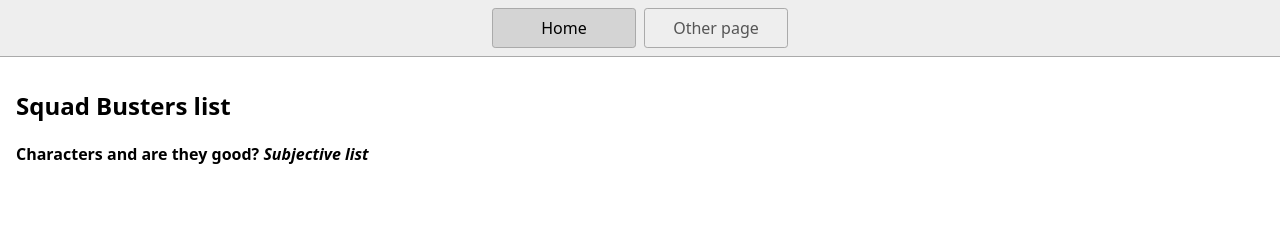
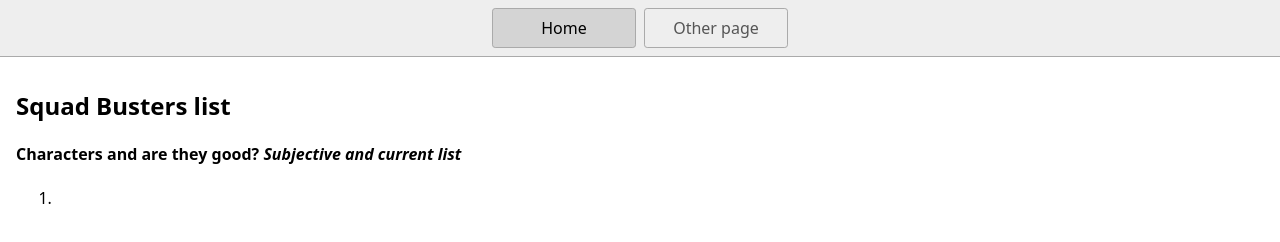
Before and after one commit to lise-charlotte/quick-one, a website: page index.html in a window 1280 px wide. Drawn offline with Linux system fonts and the light colour scheme.

Commit message:
Made a change to the h4, created an ol

```diff
--- a/index.html
+++ b/index.html
@@ -14,7 +14,10 @@
     </nav>
     <main>
       <h1>Squad Busters list</h1>
-      <h4>Characters and are they good? <em>Subjective list</em></h4>
+      <h4>Characters and are they good? <em>Subjective and current list</em></h4>
+      <ol>
+        <li></li>
+      </ol>
     </main>
   </body>
 </html>
```
